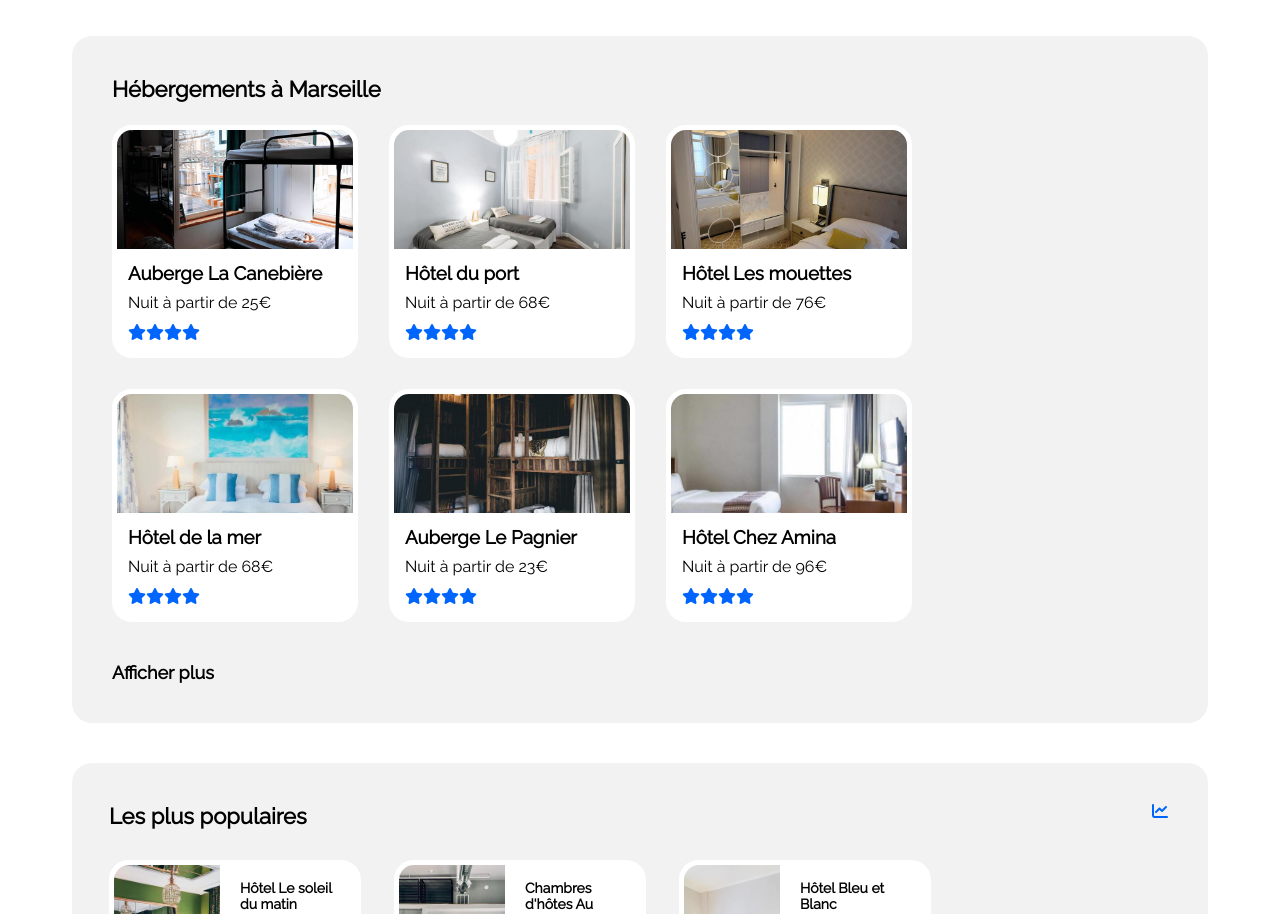
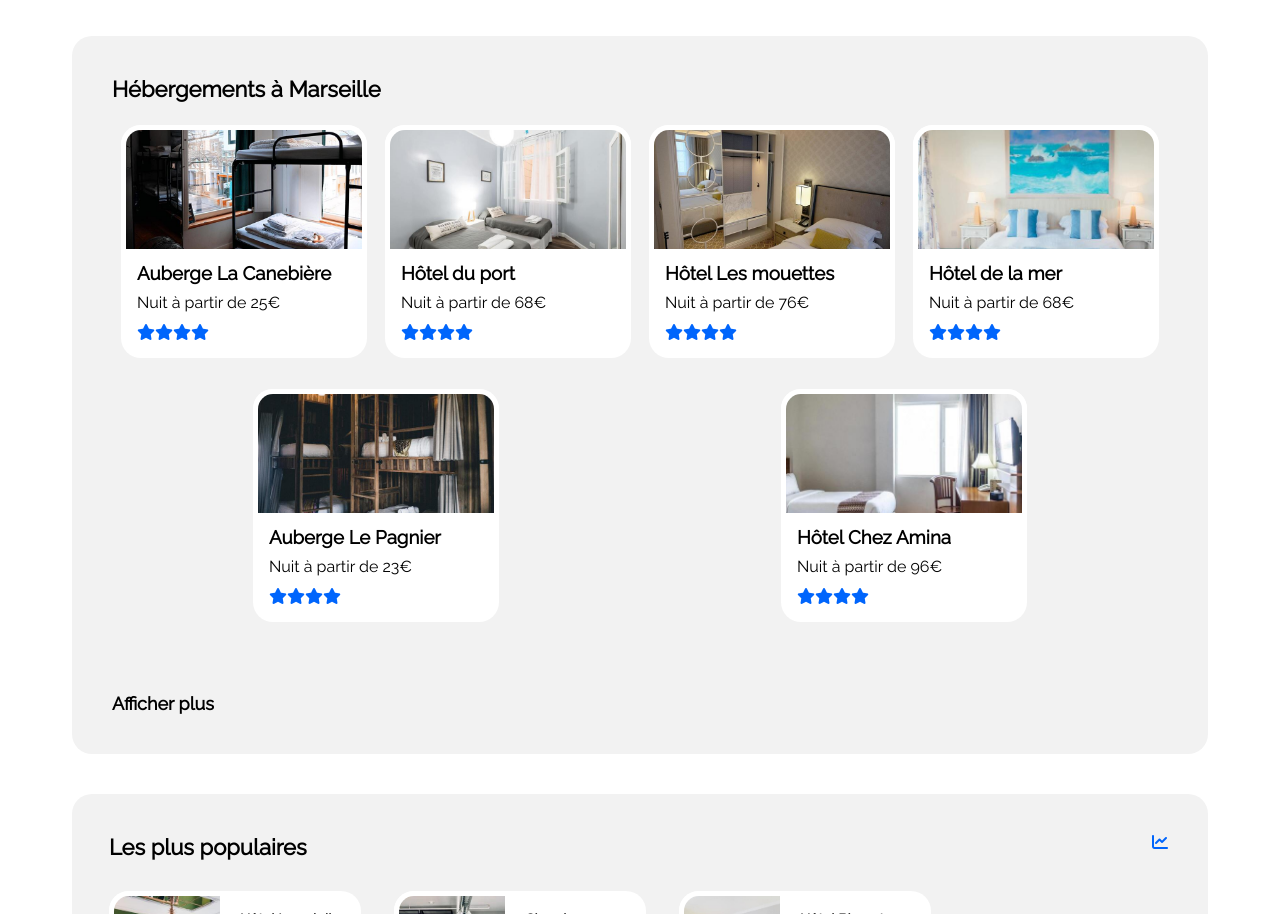
Before and after one commit to tetyanachouteau/Booki, a plain HTML site: page index.html in a window 1280 px wide. Shown: the part 400-1314 px from the top of the page. Drawn offline with Linux system fonts and the light colour scheme.

Commit message:
Herbergement mieux réparti en base résolution

```diff
--- a/CSS/style.css
+++ b/CSS/style.css
@@ -226,7 +226,7 @@ main {
     display: flex;
     flex-wrap: wrap;
     padding: 0px;
-    gap: 31px;
+    justify-content: space-around;
     margin-top: 23px;
     margin-bottom: 40px;
 }
@@ -234,7 +234,8 @@ main {
 #offres a {
     background-color: #FFFFFF;
     border-radius: 20px;
-    margin: 0px
+    margin: 0px;
+    margin-bottom: 31px;
 }
 
 #offres a.plus {
```
